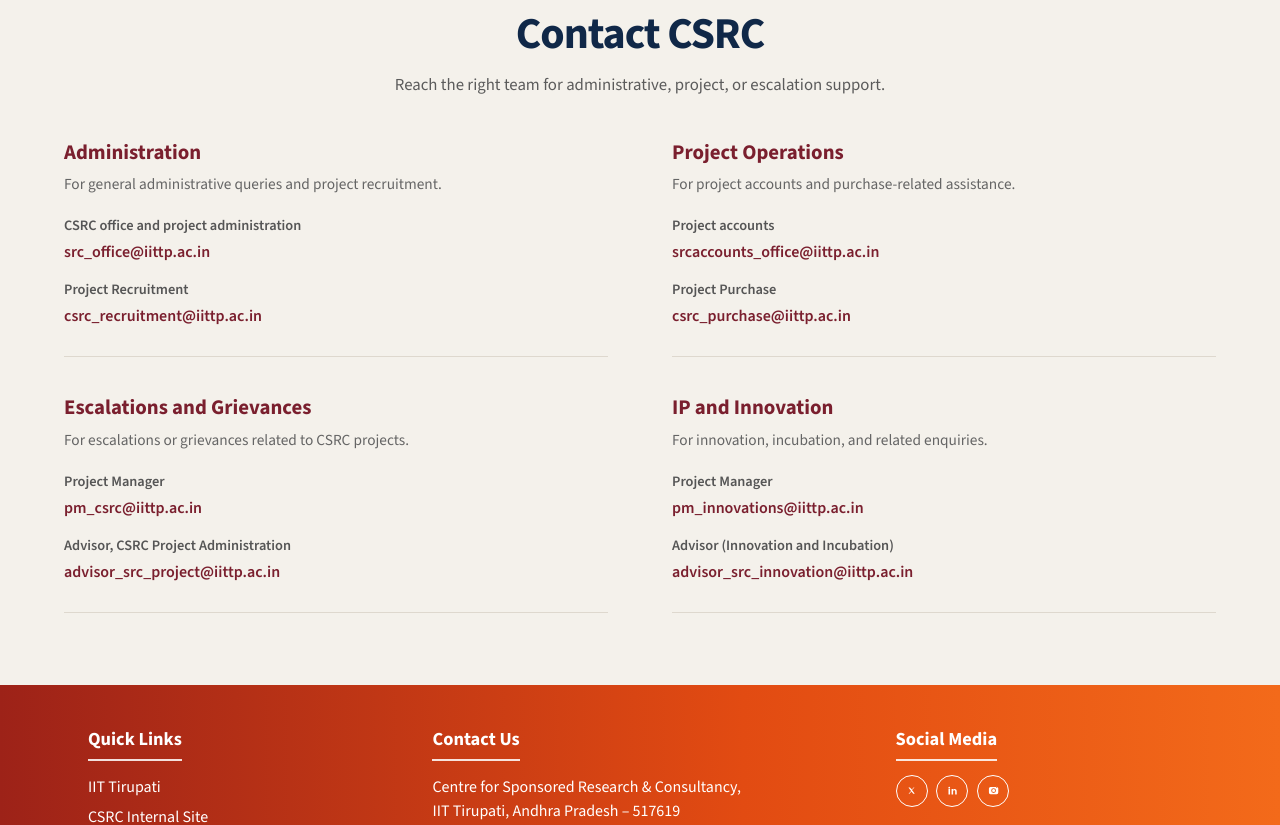
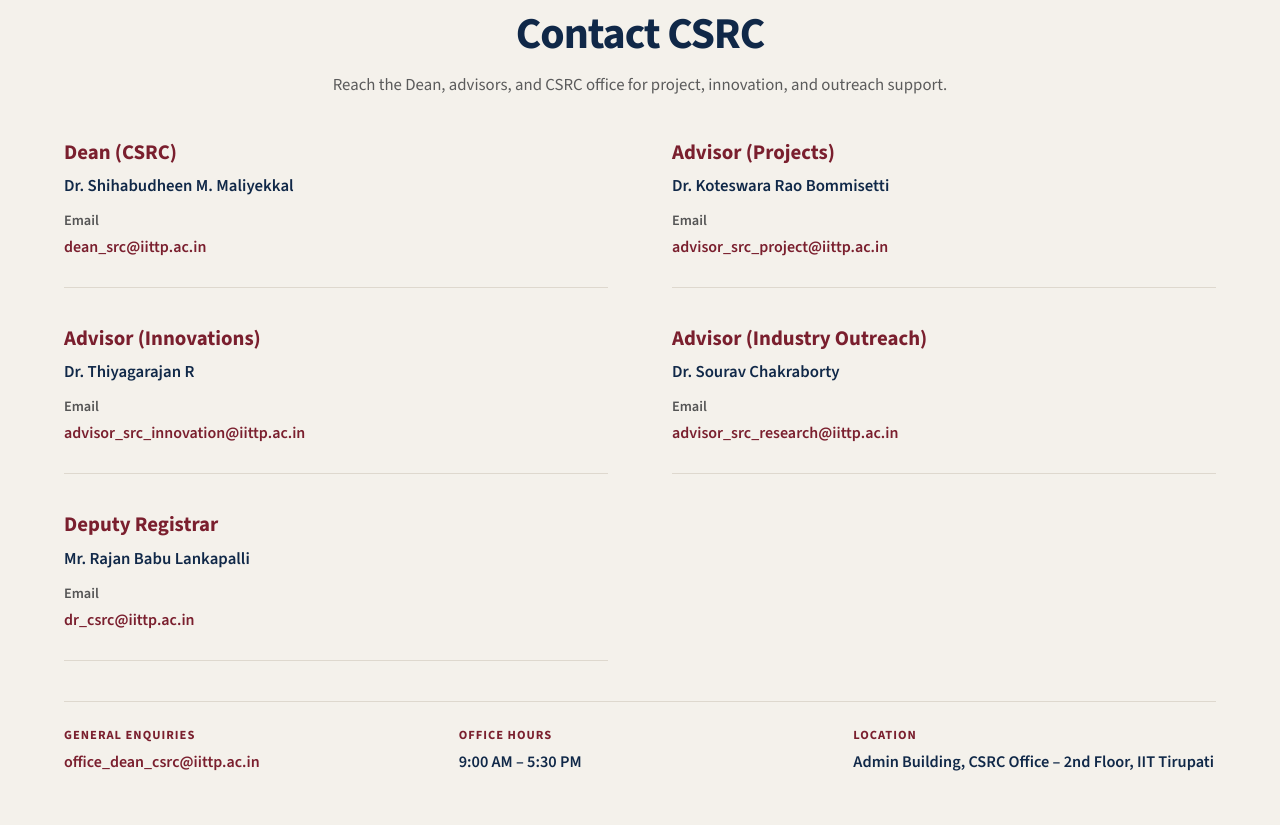
Before and after one commit to ch-sairohith/CSRC-Website, a React (Vite) app in the folder client/: page /contacts in a window 1280 px wide. Shown: the part 320-1145 px from the top of the page. Built offline with nearby package versions, Linux system fonts and the light colour scheme.

Commit message:
feat: update contacts page

```diff
--- a/client/src/components/Contacts.jsx
+++ b/client/src/components/Contacts.jsx
@@ -1,37 +1,32 @@
-const contactGroups = [
+const directory = [
   {
-    title: 'Administration',
-    description: 'For general administrative queries and project recruitment.',
-    contacts: [
-      { label: 'CSRC office and project administration', email: 'src_office@iittp.ac.in' },
-      { label: 'Project Recruitment', email: 'csrc_recruitment@iittp.ac.in' },
-    ],
+    role: 'Dean (CSRC)',
+    name: 'Dr. Shihabudheen M. Maliyekkal',
+    email: 'dean_src@iittp.ac.in',
   },
   {
-    title: 'Project Operations',
-    description: 'For project accounts and purchase-related assistance.',
-    contacts: [
-      { label: 'Project accounts', email: 'srcaccounts_office@iittp.ac.in' },
-      { label: 'Project Purchase', email: 'csrc_purchase@iittp.ac.in' },
-    ],
+    role: 'Advisor (Projects)',
+    name: 'Dr. Koteswara Rao Bommisetti',
+    email: 'advisor_src_project@iittp.ac.in',
   },
   {
-    title: 'Escalations and Grievances',
-    description: 'For escalations or grievances related to CSRC projects.',
-    contacts: [
-      { label: 'Project Manager', email: 'pm_csrc@iittp.ac.in' },
-      { label: 'Advisor, CSRC Project Administration', email: 'advisor_src_project@iittp.ac.in' },
-    ],
+    role: 'Advisor (Innovations)',
+    name: 'Dr. Thiyagarajan R',
+    email: 'advisor_src_innovation@iittp.ac.in',
   },
   {
-    title: 'IP and Innovation',
-    description: 'For innovation, incubation, and related enquiries.',
-    contacts: [
-      { label: 'Project Manager', email: 'pm_innovations@iittp.ac.in' },
-      { label: 'Advisor (Innovation and Incubation)', email: 'advisor_src_innovation@iittp.ac.in' },
-    ],
+    role: 'Advisor (Industry Outreach)',
+    name: 'Dr. Sourav Chakraborty',
+    email: 'advisor_src_research@iittp.ac.in',
+  },
+  {
+    role: 'Deputy Registrar',
+    name: 'Mr. Rajan Babu Lankapalli',
+    email: 'dr_csrc@iittp.ac.in',
   },
 ]
+
+const generalEnquiry = 'office_dean_csrc@iittp.ac.in'
 
 export default function Contacts() {
   return (
@@ -40,24 +35,36 @@ export default function Contacts() {
         <div className="contacts-heading">
           <p className="contacts-eyebrow">We’re here to help</p>
           <h2 id="contacts-heading">Contact CSRC</h2>
-          <p>Reach the right team for administrative, project, or escalation support.</p>
+          <p>Reach the Dean, advisors, and CSRC office for project, innovation, and outreach support.</p>
         </div>
         <div className="contacts-grid">
-          {contactGroups.map((group) => (
-            <article className="contact-group" key={group.title}>
-              <h3>{group.title}</h3>
-              <p className="contact-description">{group.description}</p>
-              <ul>
-                {group.contacts.map((contact) => (
-                  <li key={contact.email}>
-                    <span>{contact.label}</span>
-                    <a href={`mailto:${contact.email}`}>{contact.email}</a>
-                  </li>
-                ))}
-              </ul>
+          {directory.map((person) => (
+            <article className="contact-group" key={person.email}>
+              <h3>{person.role}</h3>
+              <p className="contact-name">{person.name}</p>
+              <p className="contact-email">
+                <span>Email</span>
+                <a href={`mailto:${person.email}`}>{person.email}</a>
+              </p>
             </article>
           ))}
         </div>
+        <dl className="contacts-meta">
+          <div>
+            <dt>General enquiries</dt>
+            <dd>
+              <a href={`mailto:${generalEnquiry}`}>{generalEnquiry}</a>
+            </dd>
+          </div>
+          <div>
+            <dt>Office hours</dt>
+            <dd>9:00 AM – 5:30 PM</dd>
+          </div>
+          <div>
+            <dt>Location</dt>
+            <dd>Admin Building, CSRC Office – 2nd Floor, IIT Tirupati</dd>
+          </div>
+        </dl>
       </div>
     </section>
   )
--- a/client/src/index.css
+++ b/client/src/index.css
@@ -862,44 +862,72 @@ img {
   line-height: 1.35;
 }
 
-.contact-description {
-  margin: 0 0 1.2rem;
-  color: #656565;
-  font-size: 0.96rem;
-  line-height: 1.55;
-}
-
-.contact-group ul {
-  display: grid;
-  gap: 1rem;
-  margin: 0;
-  padding: 0;
-  list-style: none;
-}
-
-.contact-group li {
+.contact-name {
+  margin: 0 0 0.85rem;
+  color: var(--navy);
+  font-size: 1.05rem;
+  font-weight: 600;
+  line-height: 1.45;
+}
+
+.contact-email {
   display: grid;
   gap: 0.2rem;
+  margin: 0;
   overflow-wrap: anywhere;
 }
 
-.contact-group li span {
+.contact-email span {
   color: #555;
   font-size: 0.9rem;
   font-weight: 600;
   line-height: 1.45;
 }
 
-.contact-group li a {
+.contact-email a,
+.contacts-meta a {
   color: var(--maroon);
   font-size: 1rem;
   font-weight: 600;
   line-height: 1.5;
 }
 
-.contact-group li a:hover,
-.contact-group li a:focus-visible {
+.contact-email a:hover,
+.contact-email a:focus-visible,
+.contacts-meta a:hover,
+.contacts-meta a:focus-visible {
   text-decoration: underline;
+}
+
+.contacts-meta {
+  display: grid;
+  grid-template-columns: repeat(3, minmax(0, 1fr));
+  gap: 1.5rem 2rem;
+  margin: 2.5rem 0 0;
+  padding: 1.5rem 0 0;
+  border-top: 1px solid #ded8ce;
+}
+
+.contacts-meta div {
+  display: grid;
+  gap: 0.35rem;
+}
+
+.contacts-meta dt {
+  color: var(--maroon);
+  font-size: 0.78rem;
+  font-weight: 700;
+  letter-spacing: 0.08em;
+  text-transform: uppercase;
+}
+
+.contacts-meta dd {
+  margin: 0;
+  color: var(--navy);
+  font-size: 1.02rem;
+  font-weight: 600;
+  line-height: 1.5;
+  overflow-wrap: anywhere;
 }
 
 .site-footer {
@@ -1046,7 +1074,8 @@ img {
 }
 
 @media (max-width: 720px) {
-  .contacts-grid {
+  .contacts-grid,
+  .contacts-meta {
     grid-template-columns: 1fr;
   }
 
```
